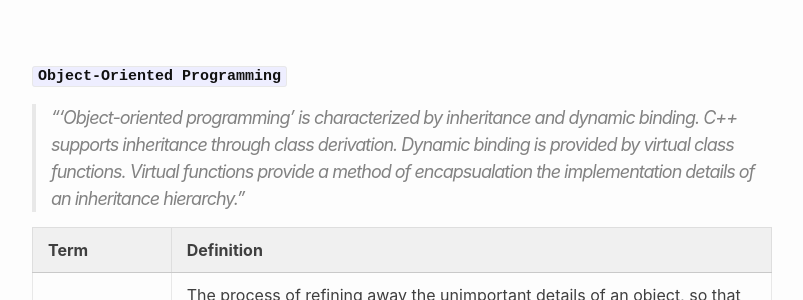
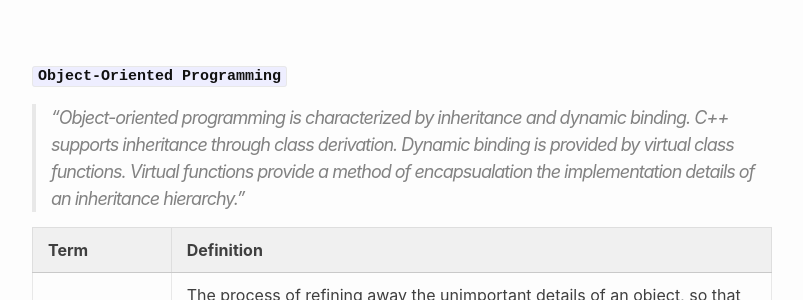
Before and after one commit to Hautaklyttn/progDocs, a Jekyll site: the page built from docs/articles/c_cpp.md, in a window 1280 px wide and 900 px high, scrolled down 4819 px. Shown: the part 153-453 px from the top of the window, without its empty margins (238-1041 px from the left). Built offline with Jekyll 4.4.1, drawn with Linux system fonts in a browser that asks for light colours; some of the changed text lies outside the part shown.

Commit message:
Update c_cpp.md

```diff
--- a/docs/articles/c_cpp.md
+++ b/docs/articles/c_cpp.md
@@ -84,7 +84,7 @@ layout: default
 &nbsp;&nbsp;&nbsp;&nbsp;&nbsp; [<font size="-1">7.4 Access file in .exe directory</font>](#ch7-4)
 
 ### 8. Warnings and Errors
-&nbsp;&nbsp;&nbsp;&nbsp;&nbsp; [<font size="-1">8.1 'Warning': no previous prototype for <function></font>](#ch8-1)
+&nbsp;&nbsp;&nbsp;&nbsp;&nbsp; [<font size="-1">8.1 'Warning': no previous prototype for 'function'</font>](#ch8-1)
 
 &nbsp;
 
@@ -157,7 +157,7 @@ Sprachen und ihr Einsatzbereich:
 
 <a name="ch1-2-1"></a> **`Object-Oriented Programming`**
 
-> "'Object-oriented programming' is characterized by inheritance and dynamic binding. C++ supports inheritance through class derivation. Dynamic binding is provided by virtual class functions. Virtual functions provide a method of encapsualation the implementation details of an inheritance hierarchy."
+> "Object-oriented programming is characterized by inheritance and dynamic binding. C++ supports inheritance through class derivation. Dynamic binding is provided by virtual class functions. Virtual functions provide a method of encapsualation the implementation details of an inheritance hierarchy."
 
 |Term |Definition |
 |:---|:---|
```
